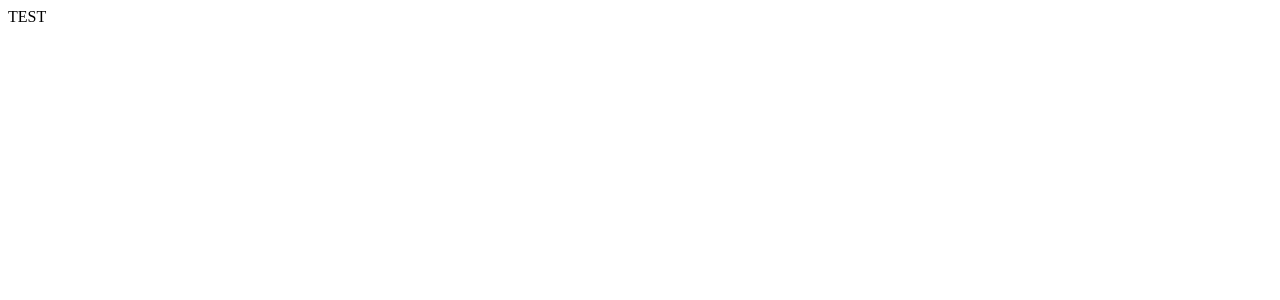
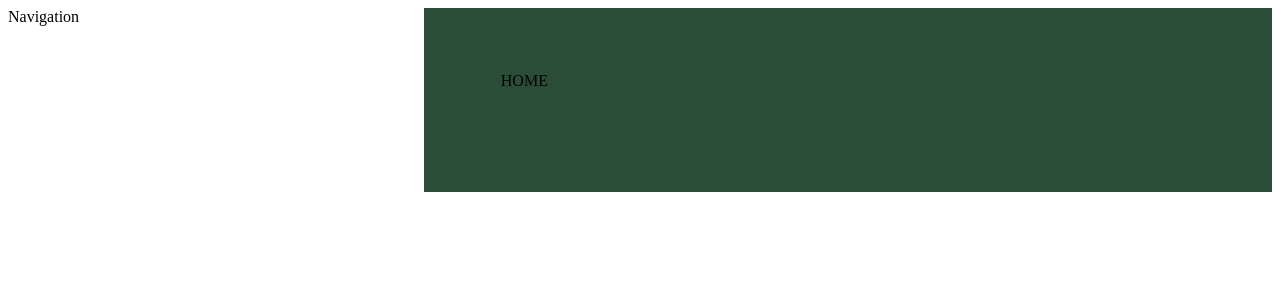
Before and after one commit to RaoulGrn/audio-lib-front, a React (Vite) app: page / in a window 1280 px wide. Shown: the top 300 px of the page. Built offline with nearby package versions, Linux system fonts and the light colour scheme.

Commit message:
styled components, axios and react router setup

```diff
--- a/package.json
+++ b/package.json
@@ -10,8 +10,11 @@
     "preview": "vite preview"
   },
   "dependencies": {
+    "axios": "^1.7.2",
     "react": "^18.3.1",
-    "react-dom": "^18.3.1"
+    "react-dom": "^18.3.1",
+    "react-router-dom": "^6.24.1",
+    "styled-components": "^6.1.11"
   },
   "devDependencies": {
     "@types/react": "^18.3.3",
--- a/src/App.jsx
+++ b/src/App.jsx
@@ -1,11 +1,17 @@
+import { Route, RouterProvider, createBrowserRouter } from "react-router-dom";
 import "./App.css";
+import AppLayout from "./ui/AppLayout";
+import Home from "./pages/Home";
+
+const router = createBrowserRouter([
+  {
+    element: <AppLayout />,
+    children: [{ path: "/", element: <Home /> }],
+  },
+]);
 
 function App() {
-  return (
-    <>
-      <div>TEST</div>
-    </>
-  );
+  return <RouterProvider router={router} />;
 }
 
 export default App;
--- /dev/null
+++ b/src/pages/Home.jsx
@@ -0,0 +1,5 @@
+function Home() {
+  return <div>HOME</div>;
+}
+
+export default Home;
--- /dev/null
+++ b/src/ui/AppLayout.jsx
@@ -0,0 +1,37 @@
+import { Outlet } from "react-router-dom";
+import styled from "styled-components";
+
+const StyledAppLayout = styled.div`
+  display: grid;
+  grid-template-columns: 26rem 1fr;
+  grid-template-rows: auto 1fr;
+  height: 100vh;
+`;
+
+const Main = styled.main`
+  background-color: #2b4d38;
+  padding: 4rem 4.8rem 6.4rem;
+`;
+
+const Container = styled.div`
+  max-width: 120rem;
+  margin: 0 auto;
+  display: flex;
+  flex-direction: column;
+  gap: 3.2rem;
+`;
+
+function AppLayout() {
+  return (
+    <StyledAppLayout>
+      <nav>Navigation</nav>
+      <Main>
+        <Container>
+          <Outlet />
+        </Container>
+      </Main>
+    </StyledAppLayout>
+  );
+}
+
+export default AppLayout;
```
Also changed, not shown: 1 other file (tests, documents, lock files or other folders).
